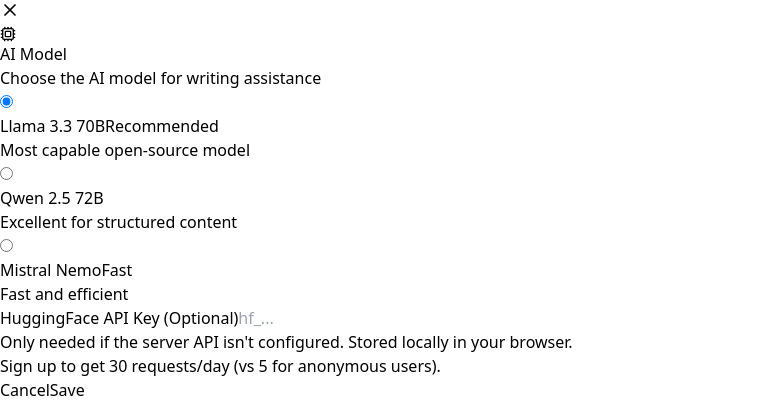
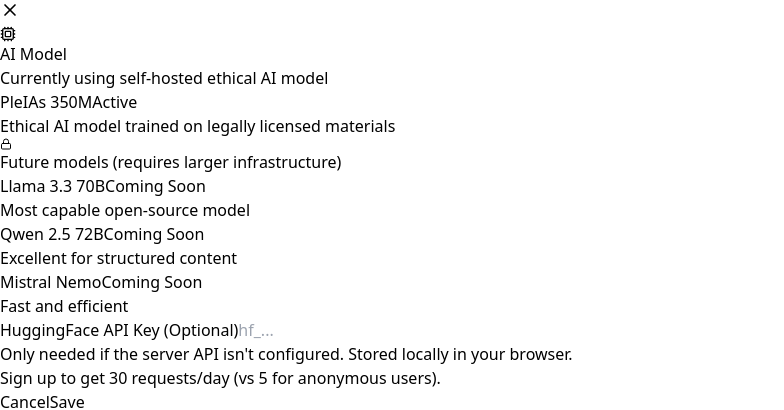
Before and after one commit to mindfu23/EthicalAIditor, a React (Vite) app: page / in a window 1280 px wide. Both pictures are taken after a click on the button 12 px from the left and 108 px from the top of the page. Shown: the part 487-897 px from the top of the page, without its empty margins (0-784 px from the left). Built offline with nearby package versions, Linux system fonts and the light colour scheme; no server answers.

Commit message:
Show PleIAs 350M as active model, gray out future models

```diff
--- a/src/components/ModelSelector.jsx
+++ b/src/components/ModelSelector.jsx
@@ -1,44 +1,54 @@
 /**
  * Model Selector Component for EthicalAIditor
  *
- * Allows users to choose between open-source AI models
- * available via HuggingFace Inference Providers.
+ * Shows the current model and future options.
+ * Currently only PleIAs/Pleias-350m-Preview is available.
  */
 
 import React from 'react';
-import { Cpu } from 'lucide-react';
+import { Cpu, Lock } from 'lucide-react';
 
-const AVAILABLE_MODELS = [
+// Current active model (self-hosted)
+const CURRENT_MODEL = {
+  id: 'PleIAs/Pleias-350m-Preview',
+  name: 'PleIAs 350M',
+  description: 'Ethical AI model trained on legally licensed materials',
+  badge: 'Active',
+  available: true,
+};
+
+// Future models (not yet available)
+const FUTURE_MODELS = [
   {
     id: 'meta-llama/Llama-3.3-70B-Instruct',
     name: 'Llama 3.3 70B',
     description: 'Most capable open-source model',
-    badge: 'Recommended',
+    badge: 'Coming Soon',
+    available: false,
   },
   {
     id: 'Qwen/Qwen2.5-72B-Instruct',
     name: 'Qwen 2.5 72B',
     description: 'Excellent for structured content',
-    badge: null,
+    badge: 'Coming Soon',
+    available: false,
   },
   {
     id: 'mistralai/Mistral-Nemo-Instruct-2407',
     name: 'Mistral Nemo',
     description: 'Fast and efficient',
-    badge: 'Fast',
+    badge: 'Coming Soon',
+    available: false,
   },
 ];
 
-const DEFAULT_MODEL = 'meta-llama/Llama-3.3-70B-Instruct';
+const AVAILABLE_MODELS = [CURRENT_MODEL, ...FUTURE_MODELS];
+const DEFAULT_MODEL = CURRENT_MODEL.id;
 const STORAGE_KEY = 'ethicalaiditor_model';
 
 export function ModelSelector({ value, onChange }) {
-  const currentModel = value || localStorage.getItem(STORAGE_KEY) || DEFAULT_MODEL;
-
-  const handleChange = (modelId) => {
-    localStorage.setItem(STORAGE_KEY, modelId);
-    onChange?.(modelId);
-  };
+  // Always use the current model since others aren't available
+  const currentModel = CURRENT_MODEL.id;
 
   return (
     <div className="space-y-2">
@@ -47,68 +57,69 @@
         <span>AI Model</span>
       </div>
       <p className="text-xs text-gray-500 mb-2">
-        Choose the AI model for writing assistance
+        Currently using self-hosted ethical AI model
       </p>
       <div className="space-y-2">
-        {AVAILABLE_MODELS.map((model) => (
-          <label
-            key={model.id}
-            className={`flex items-center p-3 rounded-lg border cursor-pointer transition-colors ${
-              currentModel === model.id
-                ? 'border-blue-500 bg-blue-50'
-                : 'border-gray-200 hover:border-gray-300 hover:bg-gray-50'
-            }`}
+        {/* Current Active Model */}
+        <div
+          className="flex items-center p-3 rounded-lg border border-blue-500 bg-blue-50"
         >
-            <input
-              type="radio"
-              name="model"
-              value={model.id}
-              checked={currentModel === model.id}
-              onChange={() => handleChange(model.id)}
-              className="sr-only"
-            />
           <div className="flex-1">
             <div className="flex items-center gap-2">
-                <span className="font-medium text-gray-900">{model.name}</span>
-                {model.badge && (
-                  <span className={`text-xs px-2 py-0.5 rounded-full ${
-                    model.badge === 'Recommended'
-                      ? 'bg-green-100 text-green-700'
-                      : 'bg-blue-100 text-blue-700'
-                  }`}>
-                    {model.badge}
+              <span className="font-medium text-gray-900">{CURRENT_MODEL.name}</span>
+              <span className="text-xs px-2 py-0.5 rounded-full bg-green-100 text-green-700">
+                {CURRENT_MODEL.badge}
               </span>
-                )}
             </div>
-              <p className="text-sm text-gray-500">{model.description}</p>
+            <p className="text-sm text-gray-500">{CURRENT_MODEL.description}</p>
           </div>
-            <div className={`w-4 h-4 rounded-full border-2 ${
-              currentModel === model.id
-                ? 'border-blue-500 bg-blue-500'
-                : 'border-gray-300'
-            }`}>
-              {currentModel === model.id && (
+          <div className="w-4 h-4 rounded-full border-2 border-blue-500 bg-blue-500">
             <div className="w-full h-full flex items-center justify-center">
               <div className="w-1.5 h-1.5 rounded-full bg-white" />
             </div>
-              )}
           </div>
-          </label>
+        </div>
+
+        {/* Future Models (grayed out) */}
+        <div className="mt-3 pt-3 border-t border-gray-200">
+          <p className="text-xs text-gray-400 mb-2 flex items-center gap-1">
+            <Lock size={12} />
+            Future models (requires larger infrastructure)
+          </p>
+          {FUTURE_MODELS.map((model) => (
+            <div
+              key={model.id}
+              className="flex items-center p-3 rounded-lg border border-gray-100 bg-gray-50 opacity-50 cursor-not-allowed mb-2"
+            >
+              <div className="flex-1">
+                <div className="flex items-center gap-2">
+                  <span className="font-medium text-gray-400">{model.name}</span>
+                  <span className="text-xs px-2 py-0.5 rounded-full bg-gray-200 text-gray-500">
+                    {model.badge}
+                  </span>
+                </div>
+                <p className="text-sm text-gray-400">{model.description}</p>
+              </div>
+              <div className="w-4 h-4 rounded-full border-2 border-gray-300" />
+            </div>
           ))}
+        </div>
       </div>
     </div>
   );
 }
 
-// Hook to get current model
+// Hook to get current model (always returns the active model)
 export function useSelectedModel() {
-  const [model, setModel] = React.useState(
-    () => localStorage.getItem(STORAGE_KEY) || DEFAULT_MODEL
-  );
+  const [model, setModel] = React.useState(DEFAULT_MODEL);
 
   const updateModel = (newModel) => {
+    // Only allow setting to available models
+    const isAvailable = AVAILABLE_MODELS.find(m => m.id === newModel && m.available);
+    if (isAvailable) {
       localStorage.setItem(STORAGE_KEY, newModel);
       setModel(newModel);
+    }
   };
 
   return [model, updateModel];
```
Lines whose indentation alone changed are shown as unchanged.
